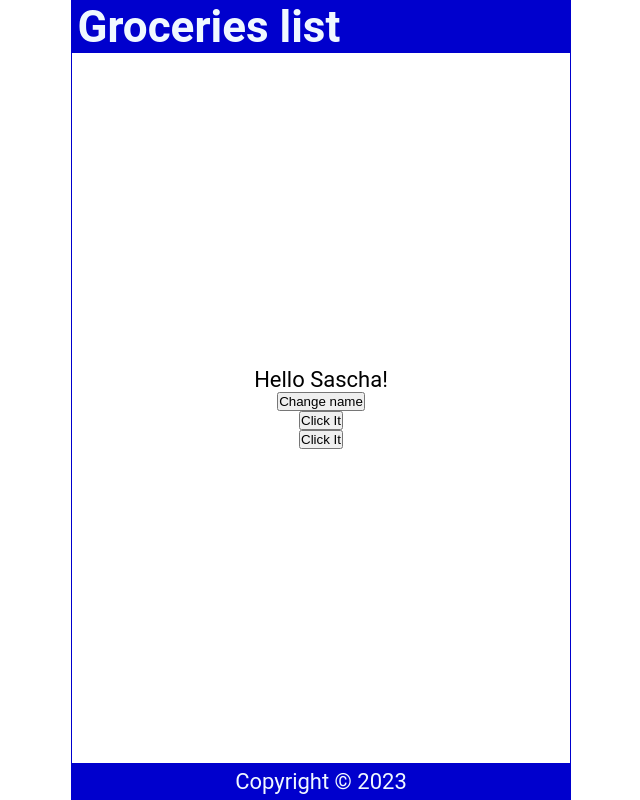
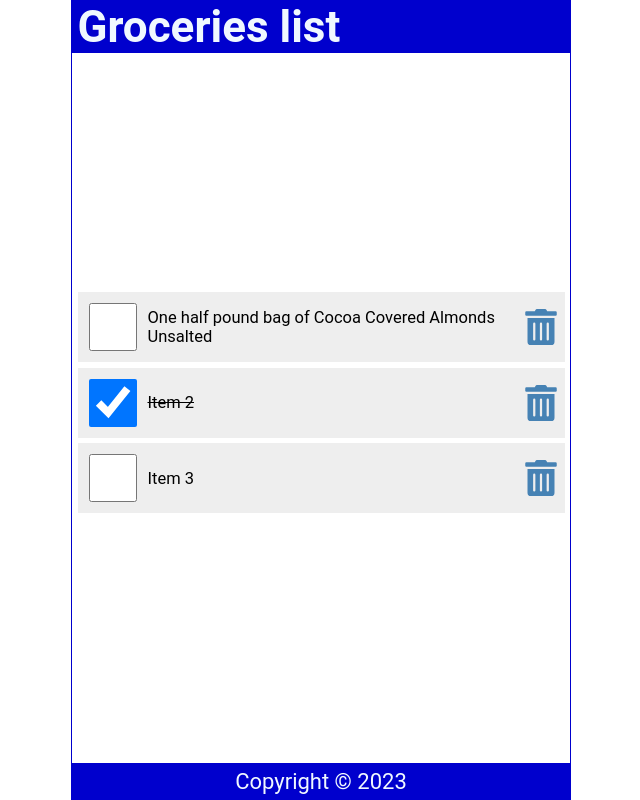
Before and after one commit to ZazDevCode/react-grocery-list, a React (Create React App) app: page / in a window 1280 px wide. Shown: the whole page, without its empty margins (319-959 px from the left). Built offline with nearby package versions, Linux system fonts and the light colour scheme; the HTML template or start-up script is replaced by a standard one.

Commit message:
Content.js: Items kunnen nu verwijderd worden door op de prullenbak te klikken

```diff
--- a/package.json
+++ b/package.json
@@ -8,6 +8,7 @@
     "@testing-library/user-event": "^13.5.0",
     "react": "^18.2.0",
     "react-dom": "^18.2.0",
+    "react-icons": "^4.10.1",
     "react-scripts": "5.0.1",
     "web-vitals": "^2.1.4"
   },
--- a/src/Content.js
+++ b/src/Content.js
@@ -1,31 +1,61 @@
 import { useState } from 'react';
+import { FaTrashAlt } from 'react-icons/fa'
 
 const Content = () => {
-  const [name, setName] = useState('Sascha');
-  const [count, setCount] = useState(0);
-  const handleNameChange = () => {
-      const names = ['Bob', 'Kevin', 'Sascha'];
-      const int = Math.floor(Math.random() * 3);
-      setName(names[int]);
-  }
+  const [items, setItems] = useState([
+    {
+        id: 1,
+        checked: false,
+        item: "One half pound bag of Cocoa Covered Almonds Unsalted"
+    },
+    {
+        id: 2,
+        checked: true,
+        item: "Item 2"
+    },
+    {
+        id: 3,
+        checked: false,
+        item: "Item 3"
+    }
+]);
 
-  const handleClick = () => {
-    setCount(count + 1);
-    setCount(count + 1);
-    console.log(count);
-  }
-  const handleClick2 = () => {
-    console.log(count);
-  }
+const handleCheck = (id) => {
+  const listItems = items.map((item) => item.id === id ? { ...item,
+    checked: !item.checked } : item);
+  setItems(listItems);
+  localStorage.setItem('shoppingList', JSON.stringify(listItems));
+}
+
+const handleDelete = (id) => {
+  const listItems = items.filter((item) => item.id !== id);
+  setItems(listItems);
+  localStorage.setItem('shoppingList', JSON.stringify(listItems));
+}
 
   return (
     <main>
-        <p onDoubleClick={handleClick}>
-          Hello {name}!
-        </p>
-        <button onClick={handleNameChange}>Change name</button>
-        <button onClick={handleClick}>Click It</button>
-        <button onClick={handleClick2}>Click It</button>
+        <ul>
+          {items.map((item) => (
+            <li className='item' key={item.id}>
+              <input
+                type='checkbox'
+                onChange={() => handleCheck(item.id)}
+                checked={item.checked}
+              />
+              <label
+                style={item.checked ? { textDecoration:
+                'line-through'} : null}
+                onDoubleClick={() => handleCheck(item.id)}
+              >{item.item}</label>
+              <FaTrashAlt
+                onClick={() => handleDelete(item.id)}
+                role='button'
+                tabIndex='0'
+              />
+            </li>
+          ))}
+        </ul>
     </main>
   )
 }
```
Also changed, not shown: 1 other file (tests, documents, lock files or other folders).
